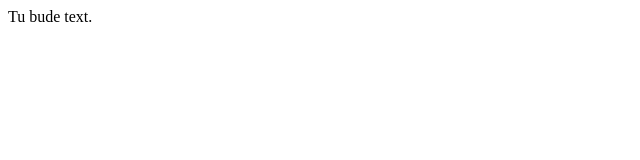
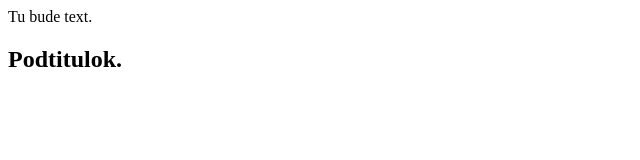
Before and after one commit to andrea-makarova/testovanie, a plain HTML site: page index.html in a window 1280 px wide. Shown: the whole page, without its empty margins (0-640 px from the left). Drawn offline with Linux system fonts and the light colour scheme.

Commit message:
pridaný podtitulok

```diff
--- a/index.html
+++ b/index.html
@@ -1 +1,2 @@
 <body>Tu bude text.</body>
+<h2>Podtitulok.</h2>
```
